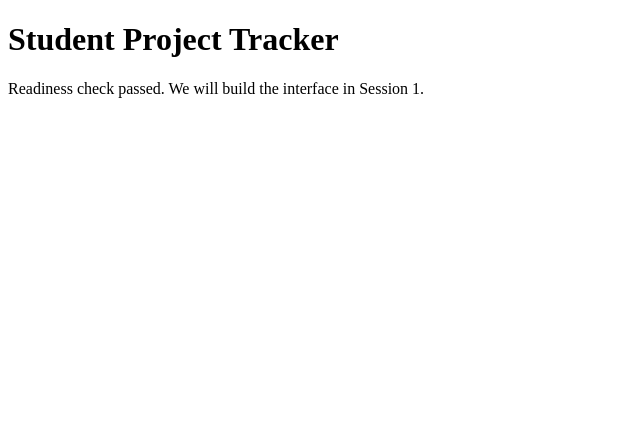
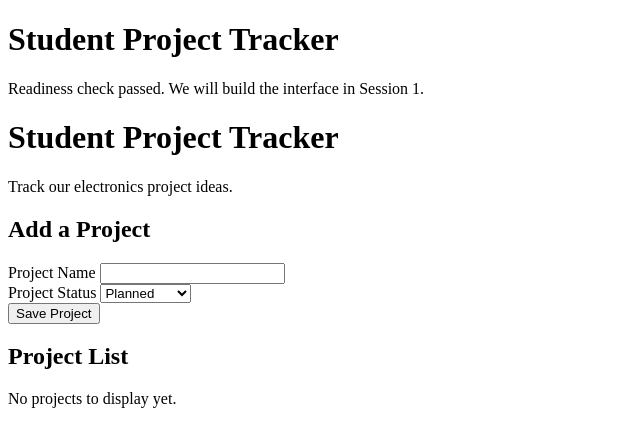
Before and after one commit to sandeepsps716-jpg/student-project-tracker, a website: page public/index.html in a window 1280 px wide. Shown: the whole page, without its empty margins (0-640 px from the left). Drawn offline with Linux system fonts and the light colour scheme.

Commit message:
Describe tracker and inspect HTML

```diff
--- a/public/index.html
+++ b/public/index.html
@@ -3,3 +3,59 @@
 <head><meta charset="UTF-8"><meta name="viewport" content="width=device-width, initial-scale=1"><title>Workshop readiness</title></head>
 <body><main><h1>Student Project Tracker</h1><p>Readiness check passed. We will build the interface in Session 1.</p></main></body>
 </html>
+
+<!doctype html>
+<html lang="en">
+<head>
+  <meta charset="UTF-8">
+  <meta name="viewport" content="width=device-width, initial-scale=1">
+  <title>Student Project Tracker</title>
+  <link rel="stylesheet" href="style.css">
+  <script src="script.js" defer></script>
+</head>
+<body>
+  <header>
+    <h1>Student Project Tracker</h1>
+    <p>Track our electronics project ideas.</p>
+  </header>
+
+  <main>
+    <section aria-labelledby="form-title">
+      <h2 id="form-title">Add a Project</h2>
+
+      <form id="project-form">
+        <div>
+          <label for="name">Project Name</label>
+          <input
+            type="text"
+            id="name"
+            name="name"
+            required
+            maxlength="80"
+          >
+        </div>
+
+        <div>
+          <label for="status">Project Status</label>
+          <select id="status" name="status">
+            <option value="Planned">Planned</option>
+            <option value="In Progress">In Progress</option>
+            <option value="Completed">Completed</option>
+          </select>
+        </div>
+
+        <button id="save-button" type="submit">Save Project</button>
+        <button id="cancel-button" type="button" hidden>Cancel</button>
+      </form>
+
+      <p id="message" role="status" aria-live="polite"></p>
+    </section>
+
+    <section aria-labelledby="list-title">
+      <h2 id="list-title">Project List</h2>
+      <p id="empty-state">No projects to display yet.</p>
+      <ul id="project-list"></ul>
+    </section>
+  </main>
+</body>
+</html>
```
